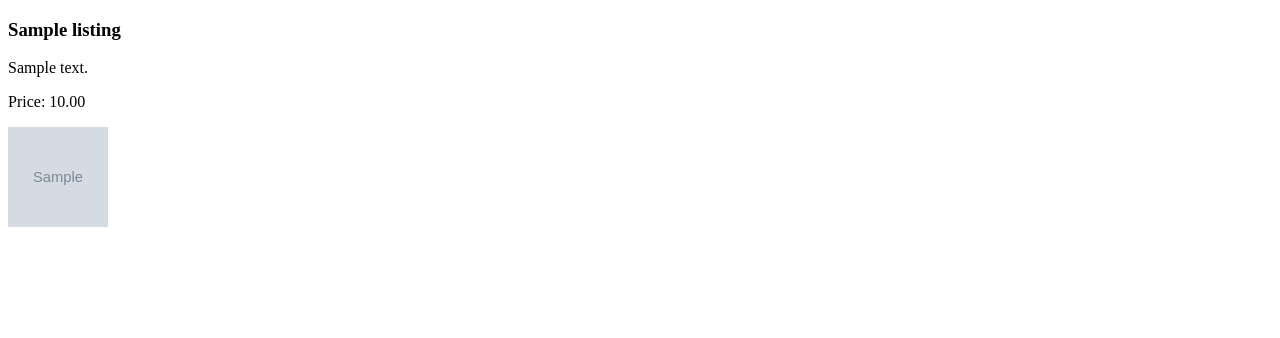
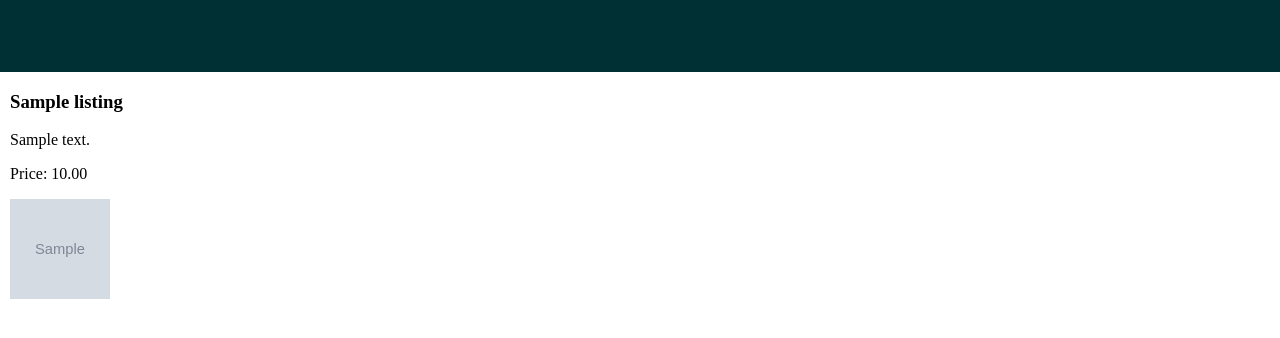
Before and after one commit to nnexxe7/AnnouncementPortal, a Django app: page / in a window 1280 px wide. Shown: the top 338 px of the page. Run offline with Django 4.2, Linux system fonts and the light colour scheme; tables that the repository leaves empty hold one stand-in row (values such as "Sample post"); grey boxes marked "Sample" are stand-in pictures.

Commit message:
Start making navbar

```diff
--- a/Main/settings.py
+++ b/Main/settings.py
@@ -117,7 +117,7 @@ USE_TZ = True
 # Static files (CSS, JavaScript, Images)
 # https://docs.djangoproject.com/en/4.2/howto/static-files/
 
-STATIC_URL = "Static/"
+STATIC_URL = "static/"
 MEDIA_ROOT = os.path.join(BASE_DIR, 'Media')
 STATICFILES_DIRS = [
     os.path.join(BASE_DIR, 'Static'),
--- a/Static/styles.css
+++ b/Static/styles.css
@@ -2,4 +2,27 @@
     width: 100px;
     height: 100px;
     object-fit: cover;
+    align-content: center;
 }
+
+.latest {
+    margin: 10px;
+}
+
+body {
+    margin: 0;
+    padding: 0;
+}
+.headbar {
+    height: 72px;
+    width: 100%;
+    background: #002F34;
+    display: flex;
+    align-items: center;
+    justify-content: center;
+}
+
+.mid-headbar {
+    height: 72px;
+    width: 50%;
+}
--- a/Templates/home.html
+++ b/Templates/home.html
@@ -6,6 +6,14 @@
     <link rel="stylesheet" href="{% static 'styles.css' %}">
 </head>
 <body>
+
+<div class="headbar">
+    <div class="mid-headbar">
+    </div>
+</div>
+
+
+
 {% for listing in listings %}
     <div class="latest">
         <h3>{{ listing.title }}</h3>
```
Also changed, not shown: db.sqlite3.
